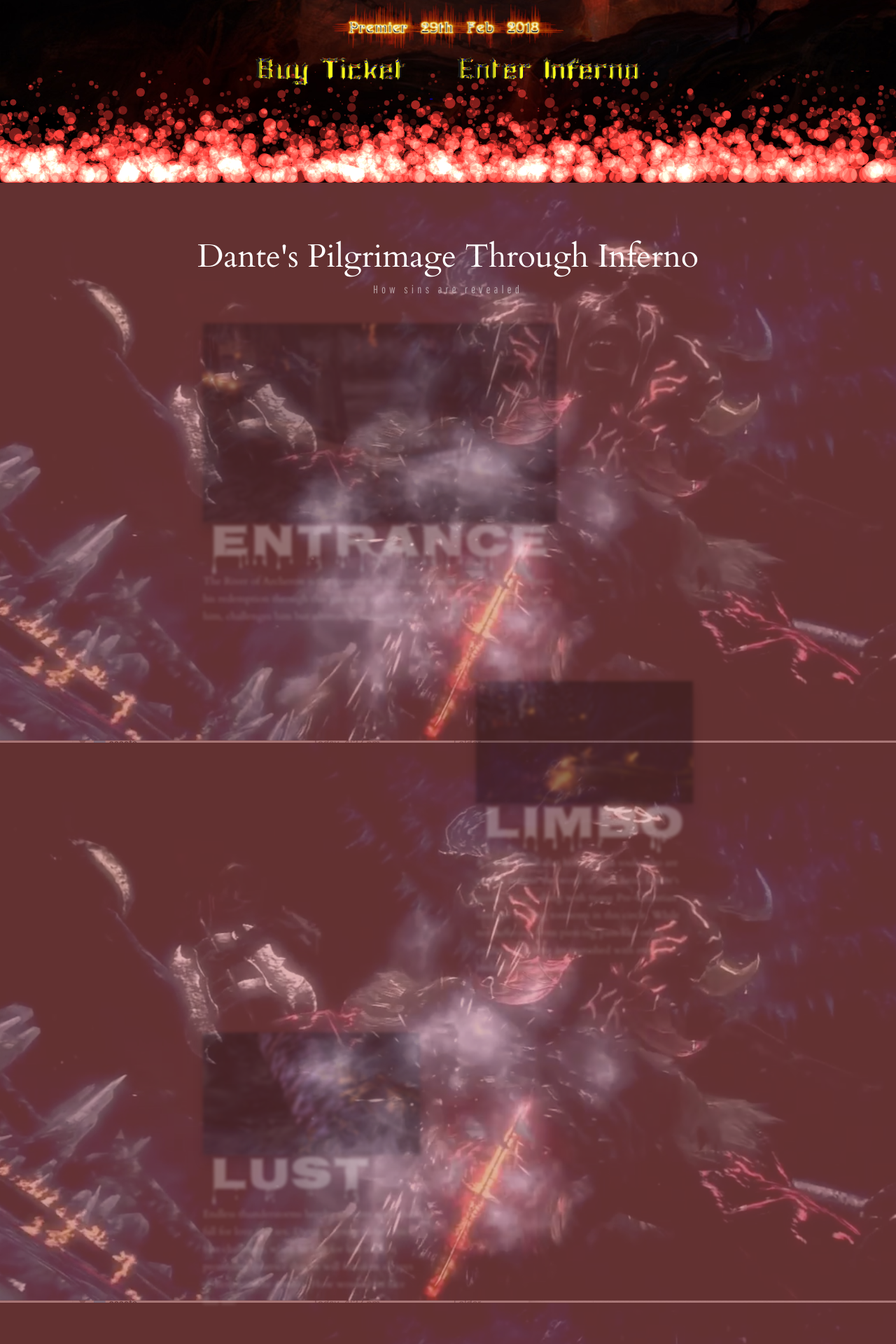
After one commit to ReactiveXYZ-Dev/Dante-movie-website, a PHP site: page /index.html in a window 1280 px wide. The commit adds this page. Shown: the part 539-2459 px from the top of the page at 70% size. Run offline with PHP 8.4, Linux system fonts and the light colour scheme; some libraries are stand-ins or nearby versions.

Commit message:
Update
Trailer V1

```diff
--- a/css/style.css
+++ b/css/style.css
@@ -150,11 +150,11 @@
   font-weight: normal;
 }
 
-.demo-footer {
+.footer {
   padding: 60px 0;
   text-align: center;
 }
-.demo-footer a {
+.footer a {
   color: #999;
   display: inline-block;
   font-family: Cardo;
--- /dev/null
+++ b/index.html
@@ -0,0 +1,125 @@
+<!DOCTYPE html>
+<html >
+<head>
+  <meta charset="UTF-8">
+  <title>Dante's Inferno Movie</title>
+  <link href="https://fonts.googleapis.com/css?family=Nosifer" rel="stylesheet">  <link rel="stylesheet" href="https://cdnjs.cloudflare.com/ajax/libs/normalize/5.0.0/normalize.min.css">
+  <link rel="stylesheet" href="css/style.css">
+
+</head>
+
+<body>
+  <canvas id="flame" style="position: absolute; bottom:0"></canvas>
+  <div class="trailer" align="center" style="height: 100vh; background-image: url('./assets/bg.jpeg');background-attachment: fixed;background-size: cover;">
+    <div class="logo">
+      <img id="logo-img" style="height: 141px; width: 655px" src="./assets/movie_logo.png">
+    </div>
+    <div class="video">
+      <iframe width="70%" src="https://www.youtube.com/embed/Dxhg1fyB8fo" frameborder="0" allowfullscreen></iframe>
+    </div>
+    <div class="details">
+      <img id="piemier-text" style="width: 330px; height: 66px"  src="./assets/premier_text.png">
+      <div class="buttons" style="margin-top: -20px">
+        <a href="#" style="cursor: pointer;" onclick="alert('Sorry. We have sold out!')">
+          <img class="hover-btn" id="buy-ticket" style="cursor: pointer;" src="./assets/buy_ticket.png">
+        </a>
+        <a href="#" style="cursor: pointer">
+          <img class="hover-btn" id="enter-inferno" style="cursor: pointer;" src="./assets/enter_inferno.png">
+        </a>
+      </div>
+    </div>
+  </div>
+  <div class="timeline-container" id="timeline">
+    <div class="timeline-header">
+      <h2 class="timeline-header__title">Dante's Pilgrimage Through Inferno</h2>
+      <h3 class="timeline-header__subtitle">How sins are revealed</h3>
+    </div>
+    <div class="timeline">
+      <div class="timeline-item" data-text="River of Archeron">
+        <div class="timeline__content"><img class="timeline__img" src="./assets/river_archelon.jpeg"/>
+          <h2 class="timeline__content-title">Entrance</h2>
+          <p class="timeline__content-desc">
+            The River of Archeron is the gateway of hell for all sinful souls. Dante will start his redemption through this gateway and see a world that confuses him, frights him, challenges him but ultimately redeems him.
+          </p>
+        </div>
+      </div>
+      <div class="timeline-item" data-text="Pre-Christain Suffering">
+        <div class="timeline__content"><img class="timeline__img" src="./assets/limbo.jpeg"/>
+          <h2 class="timeline__content-title">Limbo</h2>
+          <p class="timeline__content-desc">A circle of hell that holds pagan souls who are unable to hear the word of the Christ. Dante's guide, Virgil, along with many Pre-Christian lives are bearing torments in this circle. While not suffering from piercing pain like other circles, souls here are punished with eternal lonliness and darkness. </p>
+        </div>
+      </div>
+      <div class="timeline-item" data-text="Sexual cues to Sin">
+        <div class="timeline__content"><img class="timeline__img" src="./assets/lust.jpeg"/>
+          <h2 class="timeline__content-title">Lust</h2>
+          <p class="timeline__content-desc">Endless thunderstorms hereby tortures souls that fall for love and sex. Dante is going to face his first challenge, when he falls for lust after promising Beatrice that he will forsaken all joys of flesh until he returns. How would him face this sin?</p>
+        </div>
+      </div>
+      <div class="timeline-item" data-text="Superfluous desire of food">
+        <div class="timeline__content"><img class="timeline__img" src="./assets/glutton.jpeg"/>
+          <h2 class="timeline__content-title">Gluttony</h2>
+          <p class="timeline__content-desc">Monstrous beasts like Cerberus torture sinful souls that fail to control their desire for edibles. This desire is a surrender to nature of sensuality and self-indulgence.</p>
+        </div>
+      </div>
+      <div class="timeline-item" data-text="Money is the evil of all">
+        <div class="timeline__content"><img class="timeline__img" src="./assets/greed.jpeg"/>
+          <h2 class="timeline__content-title">Greed</h2>
+          <p class="timeline__content-desc">For those who grasp their wealth so much and do not know to suffice, this is their destiny. Boiling gold burns their soul, golden chambers incarcerate them indefinitely; they are punished with what they love. Dante sees his corrupted father in this circle. Will he face his father's sin, just like facing his own? </p>
+        </div>
+      </div>
+      <div class="timeline-item" data-text="Unleashed anger is disaster">
+        <div class="timeline__content"><img class="timeline__img" src="./assets/anger.jpeg"/>
+          <h2 class="timeline__content-title">Anger</h2>
+          <p class="timeline__content-desc">Souls with uncontainable wrath are placed in this circle, chained on mountains and burned with fire. Dante sees himself when he was fighting for the crusade, when he put his wrath on prisoners. Will he repent and leave himself in this circle?</p>
+        </div>
+      </div>
+      <div class="timeline-item" data-text="When faith is misled">
+        <div class="timeline__content"><img class="timeline__img" src="./assets/heresy.jpeg"/>
+          <h2 class="timeline__content-title">Heresy</h2>
+          <p class="timeline__content-desc">This circle contains the souls who are misled into other faiths, and torments those who claim to absolve sins in the name of the evil.</p>
+        </div>
+      </div>
+      <div class="timeline-item" data-text="Violence is paid back with violence">
+        <div class="timeline__content"><img class="timeline__img" src="./assets/violence.jpeg">
+          <h2 class="timeline__content-title">Violence</h2>
+          <p class="timeline__content-desc">
+            Those whom use violence is here tortured by the boiling blood on their hand. Dante sees many of his own deeds commited during his crusade, will he be able to keep bearing his sins and continue?
+          </p>
+        </div>
+      </div>
+      <div class="timeline-item" data-text="Sign of cowardice">
+        <div class="timeline__content"><img class="timeline__img" src="./assets/suicide.jpeg"/>
+          <h2 class="timeline__content-title">Suicide</h2>
+          <p class="timeline__content-desc">
+            The Wood Of Suicide resides in the second ring of the circle of Violence, where the violence is not imposed on others, but oneself. Here, Dante encouters his mother, a suicided woman who was so desparate to relieve from the tyranny of Dante's father.
+          </p>
+        </div>
+      </div>
+      <div class="timeline-item" data-text="Betrayal to others is betrayal to yourself">
+        <div class="timeline__content"><img class="timeline__img" src="./assets/treachery.jpeg"/>
+          <h2 class="timeline__content-title">Treachery</h2>
+          <p class="timeline__content-desc">
+            For those who have committed treachery, their souls are trapped here on unstable ice, which will make them fall if the ice breaks, just like how they would feel when they commit treachery. Dante encounters Beatrice again, whom he had commited this deed to. He is dispair and wants to give up. Will his redemption stop here?
+          </p>
+        </div>
+      </div>
+      <div class="timeline-item" data-text="Ultimate evilness">
+        <div class="timeline__content"><img class="timeline__img" src="./assets/lucifer.jpeg">
+          <h2 class="timeline__content-title">Lucifer</h2>
+          <p class="timeline__content-desc">
+            Standing before the evil of all evil and confessing wholeheartedly to his very own sin, Dante realizes his greater mission, to stop the evasion of Lucifer and to stop sins from spreading. Is his ready now to accomplish his ultimate mission? and is that an end?
+          </p>
+        </div>
+      </div>
+    </div>
+  </div>
+  <div class="footer">
+    <a>Educational Purpose Only. Built by</a>
+    <a href="https://reactive.xyz" target="_blank">Reactive XYZ</a>
+  </div>
+
+  <script src='https://cdnjs.cloudflare.com/ajax/libs/jquery/3.1.0/jquery.min.js'></script>
+  <script src="js/index.js"></script>
+
+</body>
+</html>
```
Also changed, not shown: assets/bg.jpeg (added), assets/bg.png (added), js/index.js.
